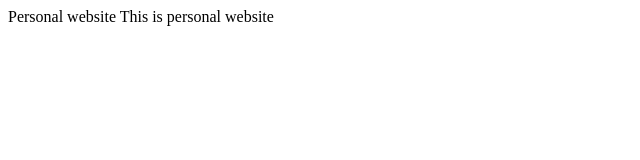
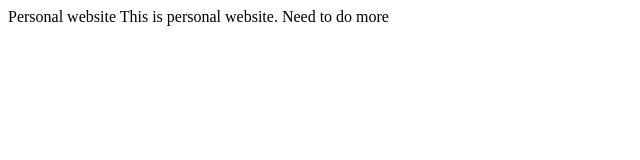
Before and after one commit to andirey/andrii, a plain HTML site: page index.html in a window 1280 px wide. Shown: the whole page, without its empty margins (0-640 px from the left). Drawn offline with Linux system fonts and the light colour scheme.

Commit message:
Add more

```diff
--- a/index.html
+++ b/index.html
@@ -2,6 +2,7 @@
   <head>Personal website</head>
 
   <body>
-    This is personal website
+    This is personal website.
+    Need to do more
   </body>
 </html>
```
